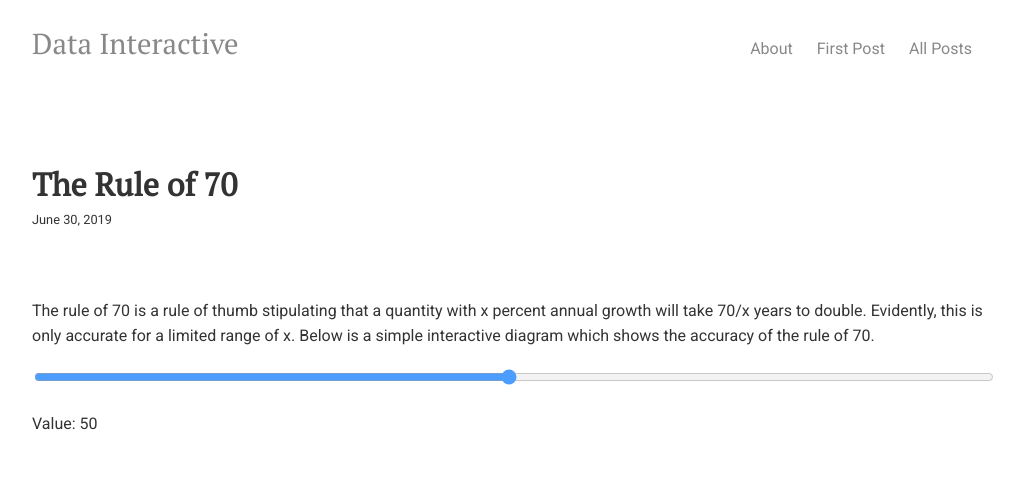
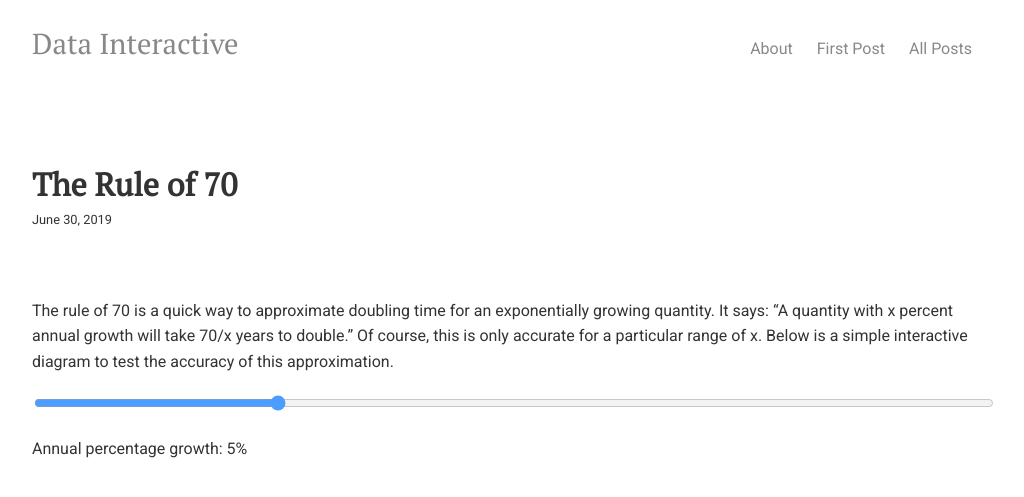
Before and after one commit to datainteractive/datainteractive.github.io, a Jekyll site: the page built from _posts/2019-06-30-the-rule-of-70.html, in a window 1280 px wide. Shown: the top 497 px of the page, without its empty margins (128-1152 px from the left). Built offline with Jekyll 4.4.1, drawn with Linux system fonts in a browser that asks for light colours.

Commit message:
Update 2019-06-30-the-rule-of-70.html

```diff
--- a/_posts/2019-06-30-the-rule-of-70.html
+++ b/_posts/2019-06-30-the-rule-of-70.html
@@ -8,22 +8,42 @@
 
 
 <p>
-The rule of 70 is a rule of thumb stipulating that a quantity with x percent annual growth will take 70/x years to double. Evidently, this is only accurate for a limited range of x. Below is a simple interactive diagram which shows the accuracy of the rule of 70.
+The rule of 70 is a quick way to approximate doubling time for an exponentially growing quantity. It says:
+
+  <q>A quantity with x percent annual growth will take 70/x years to double.</q>
+
+Of course, this is only accurate for a particular range of x. Below is a simple interactive diagram to test the accuracy of this approximation.
 </p>
 
 
 <div class="slidecontainer">
-  <input type="range" min="1" max="100" value="50" class="slider" id="myRange">
-  <p>Value: <span id="demo"></span></p>
+  <input type="range" min="0" max="200" value="50" class="slider" id="mySlider">
+  <p text-align: center>Annual percentage growth: <span id="numericalValue"></span>%</p>
 </div>
 
+<div class="chart">
+
+</div>
 
 <script>
-var slider = document.getElementById("myRange");
-var output = document.getElementById("demo");
-output.innerHTML = slider.value;
+var slider = document.getElementById("mySlider");
+var output = document.getElementById("numericalValue");
+output.innerHTML = slider.value/10;
 
 slider.oninput = function() {
   output.innerHTML = this.value;
+
+d3.select(".chart")
+  .selectAll("div")
+    .remove()
+	  .exit();
+
+d3.select(".chart")
+  .selectAll("div")
+  .data(data)
+    .enter()
+    .append("div")
+    .style("width", function(d) { return d + "px"; })
+    .text(function(d) { return '$ ' + d; });
 }
 </script>
```
